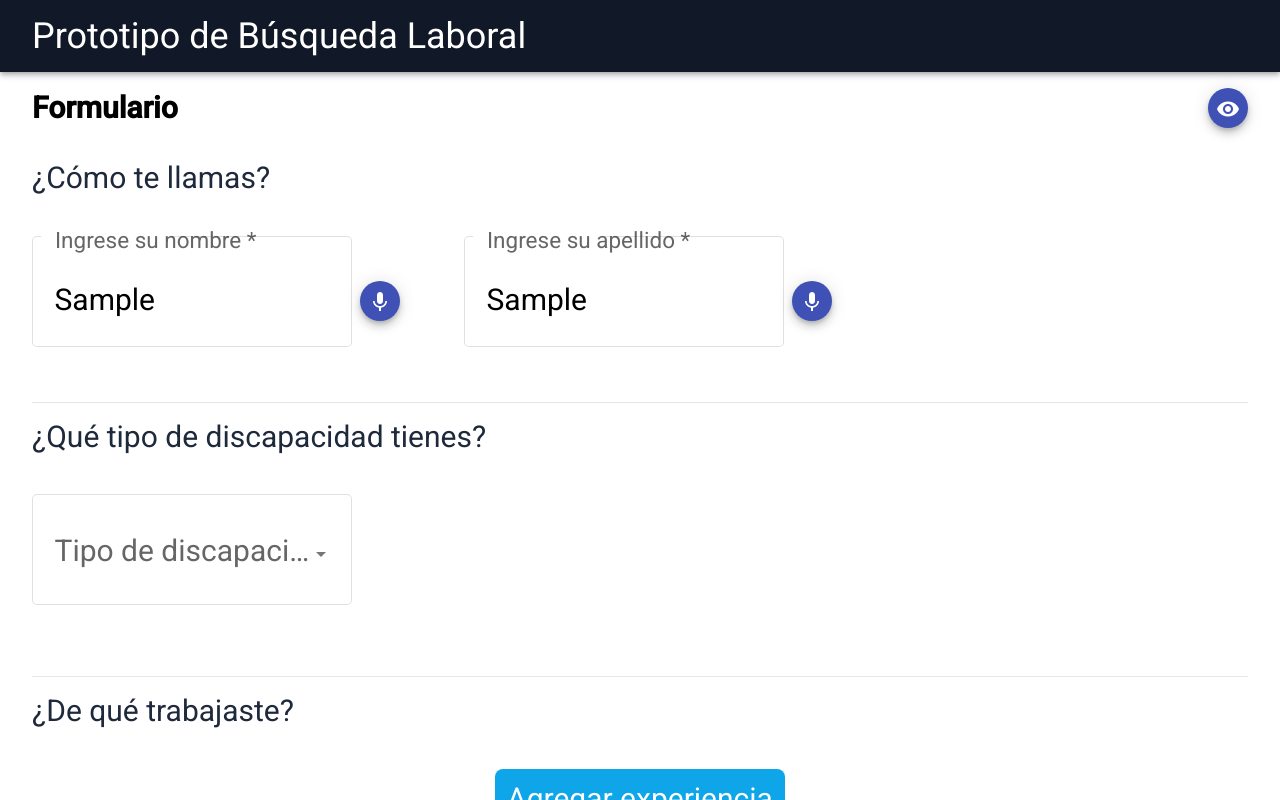
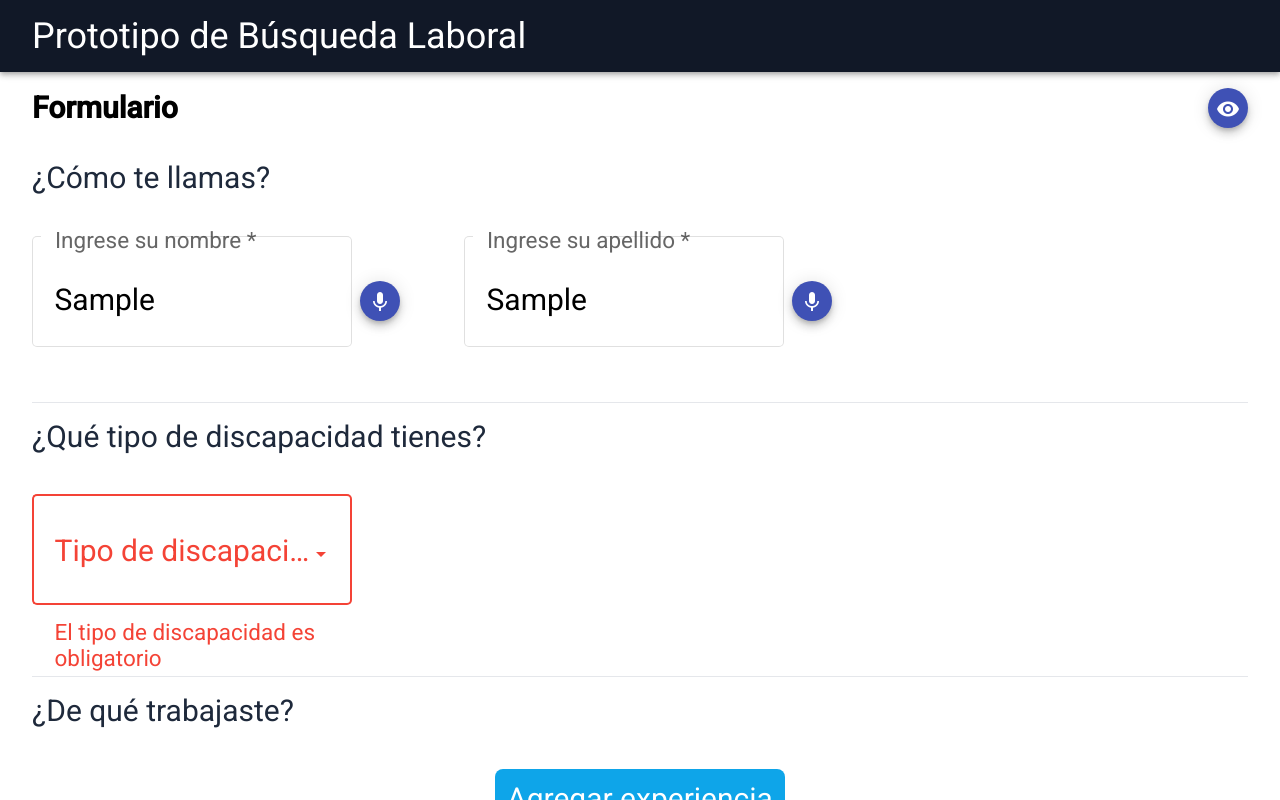
Before and after one commit to DevEzequiel14/busqueda-laboral-discapacidad-front, an Angular app: page /form in a window 1280 px wide. Both pictures are taken after typing "Sample", "Sample" into the empty fields and a click on the button "visibility". Shown: the top 800 px of the page. Built offline with nearby package versions, Linux system fonts and the light colour scheme.

Commit message:
Selector de tipo de discapacidad como requerido, y corrección para detener el instructuvo

```diff
--- a/src/app/pages/form/form.component.html
+++ b/src/app/pages/form/form.component.html
@@ -72,6 +72,8 @@
             <mat-option value="Mentales">Mentales</mat-option>
             <mat-option value="Múltiples">Múltiples</mat-option>
           </mat-select>
+          <mat-error *ngIf="form.get('typeOfDisability')?.hasError('required')">El tipo de discapacidad es
+            obligatorio</mat-error>
         </mat-form-field>
       </div>
     </div>
--- a/src/app/pages/form/form.component.ts
+++ b/src/app/pages/form/form.component.ts
@@ -44,7 +44,7 @@ export class FormComponent implements OnInit {
       languages: [],
       language: '',
       level: '',
-      typeOfDisability: ''
+      typeOfDisability: ['', [Validators.required]],
     })
   }
 
@@ -194,7 +194,8 @@ export class FormComponent implements OnInit {
       });
     }
     if (this.flagPlayback) {
-      this.audio.ended();
+      this.audio.pause();
+      this.audio.currentTime = 0; // Reinicia el audio al principio
       this.flagPlayback = false;
     } else {
       this.audio.play();
```
